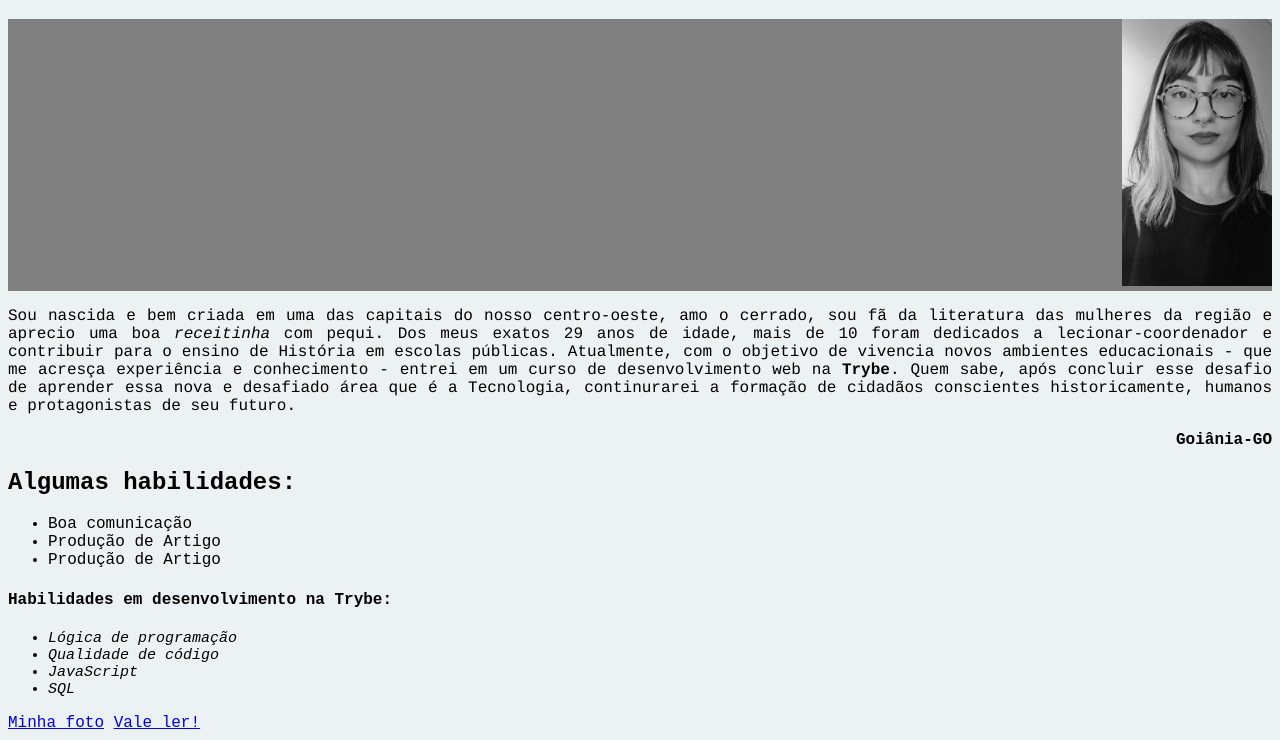
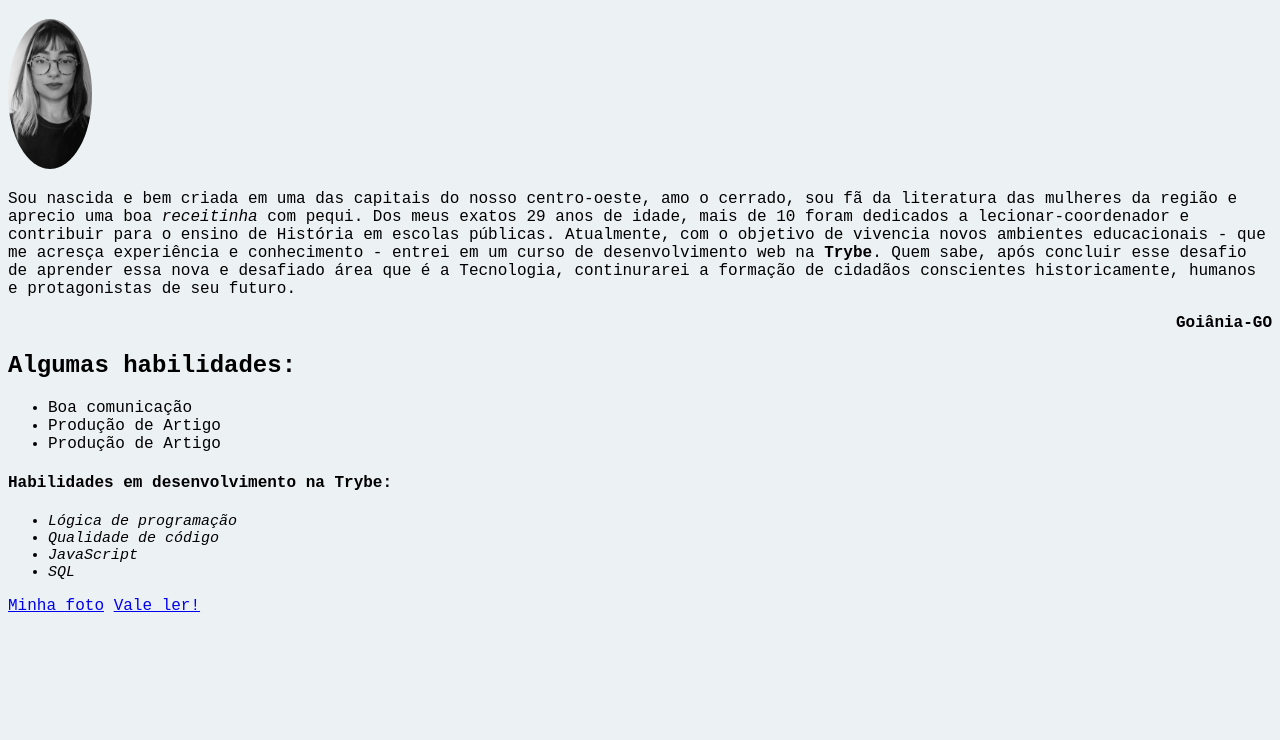
Before and after one commit to marquesdjuliana/marquesdjuliana.github.io, a plain HTML site: page index.html in a window 1280 px wide. Shown: the part 87-827 px from the top of the page. After the commit the page ends 800 px from the top, so only its background shows below. Drawn offline with Linux system fonts and the light colour scheme.

Commit message:
alterando tags e melhorando estilização de img

```diff
--- a/index.html
+++ b/index.html
@@ -14,19 +14,14 @@
       font-family: Courier, monospace;
       text-align: left;
     }
-    #descricao {
+    .descricao {
       font-family: Courier, monospace;
       text-align: justify;
 
     }
 
-    #resido {
+    .resido {
       font-weight: bold;
-      text-align: right;
-    }
-
-    #fundofoto {
-      background-color: gray;
       text-align: right;
     }
 
@@ -35,6 +30,13 @@
       font-size: 15px;
     }
 
+    img {
+    max-width:200px;
+    max-height:150px;
+    width: auto;
+    height: auto;
+    border-radius: 100%;
+    }
   </style>
 </head>
 
@@ -43,10 +45,10 @@
   <a href="https://blog.betrybe.com/page/2/" target="_blank">Gosto de acompanhar</a>
 
   <h1>Juliana Duarte Marques</h1>
-  <p id="fundofoto"><img src="I.jpeg" alt="Essa sou e uma clássica camiseta preta" width="150px" id="foto"></p>
+  <img src="I.jpeg" alt="Essa sou e uma clássica camiseta preta" width="150px" id="foto">
 
-  <p id="descricao">Sou nascida e bem criada em uma das capitais do nosso centro-oeste, amo o cerrado, sou fã da literatura das mulheres da região e aprecio uma boa <em>receitinha</em> com pequi. Dos meus exatos 29 anos de idade, mais de 10 foram dedicados a lecionar-coordenador e contribuir para o ensino de História em escolas públicas. Atualmente, com o objetivo de vivencia novos ambientes educacionais - que me acresça experiência e conhecimento - entrei em um curso de desenvolvimento web na <strong>Trybe</strong>. Quem sabe, após concluir esse desafio de aprender essa nova e desafiado área que é a Tecnologia, continurarei a formação de cidadãos conscientes historicamente, humanos e protagonistas de seu futuro.  </p>
-  <p id="resido">Goiânia-GO
+  <p class>Sou nascida e bem criada em uma das capitais do nosso centro-oeste, amo o cerrado, sou fã da literatura das mulheres da região e aprecio uma boa <em>receitinha</em> com pequi. Dos meus exatos 29 anos de idade, mais de 10 foram dedicados a lecionar-coordenador e contribuir para o ensino de História em escolas públicas. Atualmente, com o objetivo de vivencia novos ambientes educacionais - que me acresça experiência e conhecimento - entrei em um curso de desenvolvimento web na <strong>Trybe</strong>. Quem sabe, após concluir esse desafio de aprender essa nova e desafiado área que é a Tecnologia, continurarei a formação de cidadãos conscientes historicamente, humanos e protagonistas de seu futuro.  </p>
+  <p class="resido">Goiânia-GO
 
 
   <h2>Algumas habilidades:</h2>
```
